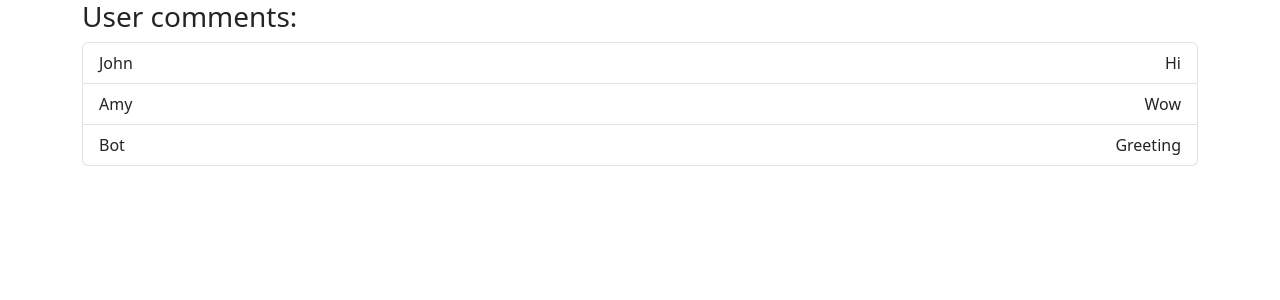
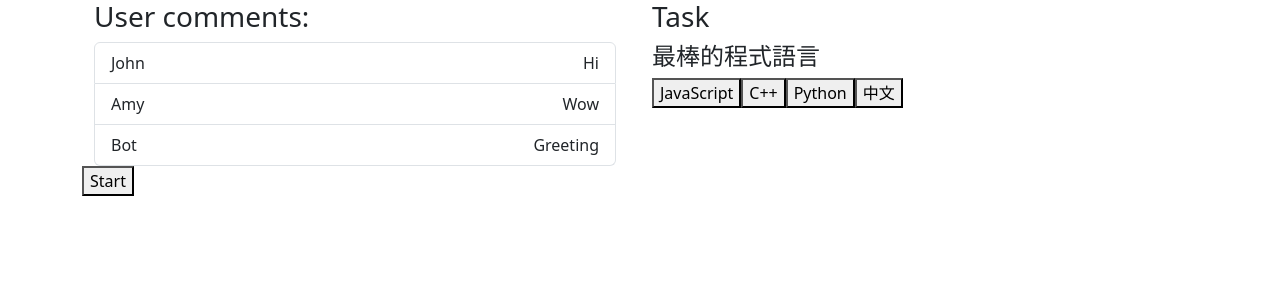
Before and after one commit to yarik89spb/personal-project, a React (Vite) app in the folder client/: page /host in a window 1280 px wide. Shown: the top 300 px of the page. Built offline with nearby package versions, Linux system fonts and the light colour scheme; no server answers.

Commit message:
Now host can send test data it is storing in memory

```diff
--- a/client/src/App.tsx
+++ b/client/src/App.tsx
@@ -1,7 +1,7 @@
 import { useState } from 'react'
 import './App.css'
 import HostView from './components/HostView'
-import GuestView from './components/GuestView.tsx'
+import GuestView from './components/GuestView'
 import { BrowserRouter, Routes, Route } from "react-router-dom";
 
 function App() {
--- /dev/null
+++ b/client/src/components/EventScreen.tsx
@@ -0,0 +1,46 @@
+import { useState, useEffect, useRef, ChangeEvent } from 'react';
+
+
+interface Option{
+  // 一個選擇
+  text: string;
+  isCorrect: boolean;
+}
+
+interface Question{
+  // 題目的問題
+  content: string;
+  options: Option[];
+}
+
+// interface Task{
+//   // 一個題目（畫面）
+//   project: Question[];
+//   type?: String;
+//   isInteractive: Boolean;
+// }
+
+interface EventScreenProps {
+  question : Question;
+}
+
+function EventScreen( { question } : EventScreenProps){
+  function renderQuestion(question : Question){
+    return (
+      <>
+        <h3>Task</h3>
+        <div>
+          <h4> {question.content} </h4>
+          <div>{question.options.map((option)=>{
+            return <button>{option.text}</button>
+          })}
+          </div>
+        </div>
+      </>
+    )
+  }
+
+  return <>{renderQuestion(question)}</>;
+}
+
+export default EventScreen;
--- a/client/src/components/GuestView.tsx
+++ b/client/src/components/GuestView.tsx
@@ -1,5 +1,6 @@
 import { useState, useEffect, useRef, ChangeEvent } from 'react';
-import { useSocket, sendMessage } from '../utils/websocket';
+import { useSocket, sendMessage, useCommandListener } from '../utils/websocket';
+import EventScreen from './EventScreen';
 
 function GuestView() {
   let userComments = [
@@ -10,6 +11,12 @@ function GuestView() {
 
   const [commentsArray, setComments] =  useState(userComments);
   const [userMessageInput, setUserMessageInput] = useState('');
+  const [currentScreen, setCurrentScreen] = useState<Question>({
+    content: 'Please, stand by...',
+    options: []
+  });
+
+
   const socket = useSocket('http://localhost:3000/');
 
   function addMessageToChat(){
@@ -27,6 +34,22 @@ function GuestView() {
     renderComments(commentsArray);
   }, [commentsArray]);
 
+  interface Option{
+    // 一個選擇
+    text: string;
+    isCorrect: boolean;
+  }
+
+  interface Question{
+    // 題目的問題
+    content: string;
+    options: Option[];
+  }
+
+  useCommandListener(socket, 'changeScreen', (passedData: object) => {
+    const questionData = passedData as Question;
+    setCurrentScreen(questionData);
+  });
 
   function storeUserMessageInput(e: ChangeEvent<HTMLInputElement>){
     setUserMessageInput(e.target.value);
@@ -64,6 +87,7 @@ function GuestView() {
 
   return (
       <div className='container' id='chat-container'>
+        <EventScreen question={currentScreen} />
         <div className='card'>
           <h3 className='card-header'>Chat:</h3>
           <div className='card-body' style={{ height: '600px', maxHeight: '600px', overflowY: 'auto' }} id='comments-container'>
--- a/client/src/components/HostView.tsx
+++ b/client/src/components/HostView.tsx
@@ -1,5 +1,6 @@
 import { Fragment, useState, useRef, useEffect} from 'react';
-import { useSocket, useMessageListener } from '../utils/websocket';
+import { useSocket, useMessageListener, sendCommand } from '../utils/websocket';
+import EventScreen from './EventScreen';
 
 function HostView(){
   let userComments = [
@@ -8,12 +9,24 @@ function HostView(){
     {author:'Bot', content:'Greeting'}
   ];
 
+  const testQuestion = {
+    content: '最棒的程式語言',
+    options: [
+      {text:'JavaScript', isCorrect: false},
+      {text:'C++', isCorrect: false},
+      {text:'Python', isCorrect: true},
+      {text:'中文', isCorrect: false}
+    ]
+  }
+
   const [commentsArray, setComments] =  useState(userComments);
   const socket = useSocket('http://localhost:3000/');
 
   useMessageListener(socket, 'viewerMessage', (message) => {
     addMessageToChat({ author: 'user', content: message });
   });
+
+
 
   interface Comment {
     author: string;
@@ -37,17 +50,29 @@ function HostView(){
     setComments((prevComments) => [...prevComments, comment]);
   }
 
+  function changeScreen(){
+    sendCommand(socket, 'changeScreen', testQuestion)
+  }
+
   useEffect(() => {
     renderComments(commentsArray);
   }, [commentsArray]);
 
   return (
-    <>
-      <div className='container-sm' id='comments-container'>
-        <h3>User comments:</h3>
-        {renderComments(commentsArray)}
+    <div className='container'>
+      <div className='row'>
+        <div className='col-md-6'>
+          <div className='container-sm' id='comments-container'>
+            <h3>User comments:</h3>
+            {renderComments(commentsArray)}
+          </div>
+        </div>
+        <div className='col-md-6'>
+          <EventScreen question={testQuestion}/>
+        </div>
       </div>
-    </>
+      <button type='button' onClick={()=>changeScreen()}>Start</button>
+    </div>
   )
 }
 
--- a/client/src/utils/websocket.ts
+++ b/client/src/utils/websocket.ts
@@ -31,6 +31,16 @@ export const sendMessage = (socket: React.MutableRefObject<Socket | undefined>,
   }
 };
 
+export const sendCommand = (
+  socket: React.MutableRefObject<Socket | undefined>,
+  eventName: string,
+  passedData: object,
+) => {
+  if (socket.current) {
+    socket.current.emit(eventName, passedData);
+  }
+};
+
 export const useMessageListener = (
   socket: React.MutableRefObject<Socket | undefined>,
   eventName: string,
@@ -48,3 +58,20 @@ export const useMessageListener = (
     };
   }, [socket, eventName, callback]);
 };
+
+export const useCommandListener = (
+  socket: React.MutableRefObject<Socket | undefined>,
+  eventName: string,
+  callback: (passedData: object) => void
+) => {
+  useEffect(() => {
+    if (socket.current) {
+      socket.current.on(eventName, callback);
+    }
+    return () => {
+      if (socket.current) {
+        socket.current.off(eventName, callback);
+      }
+    };
+  }, [socket, eventName, callback]);
+};
```
Also changed, not shown: client/components/hostView.tsx (deleted, +0 -15 lines), 2 other files (tests, documents, lock files or other folders).
